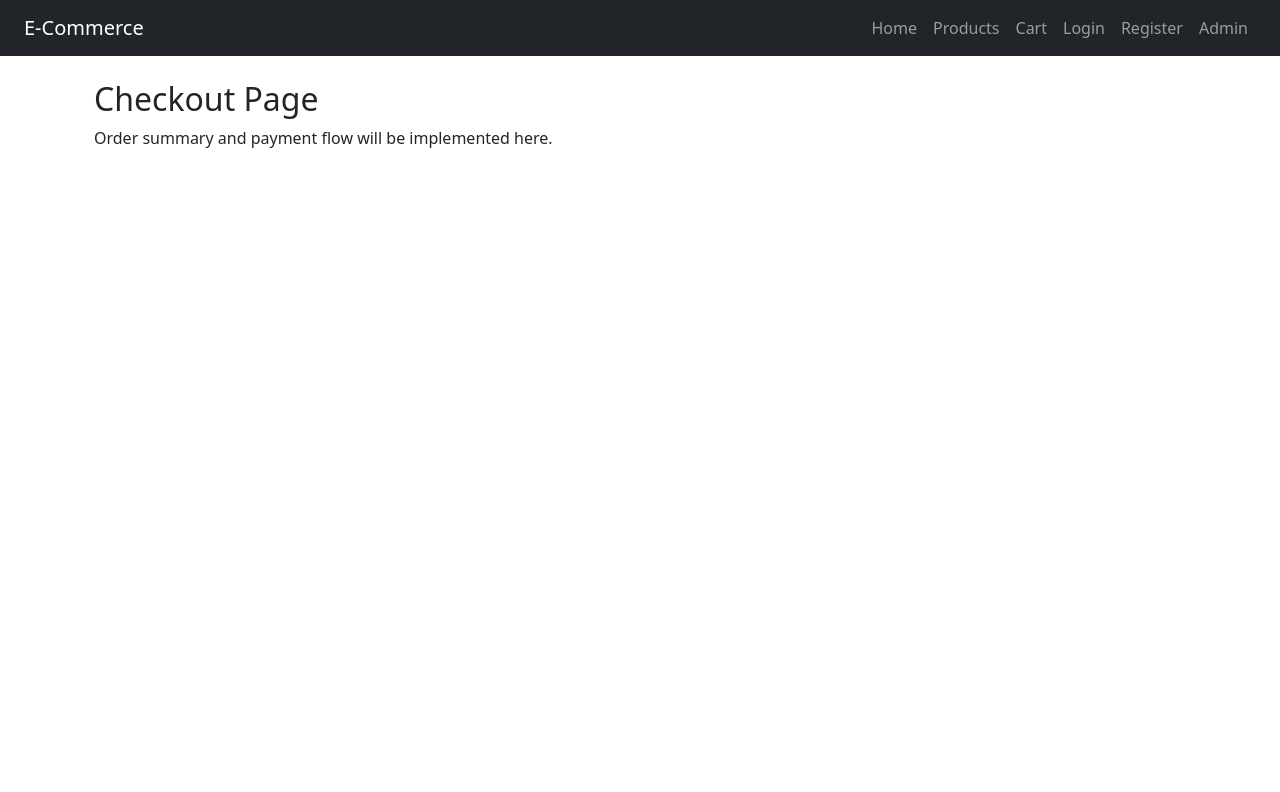
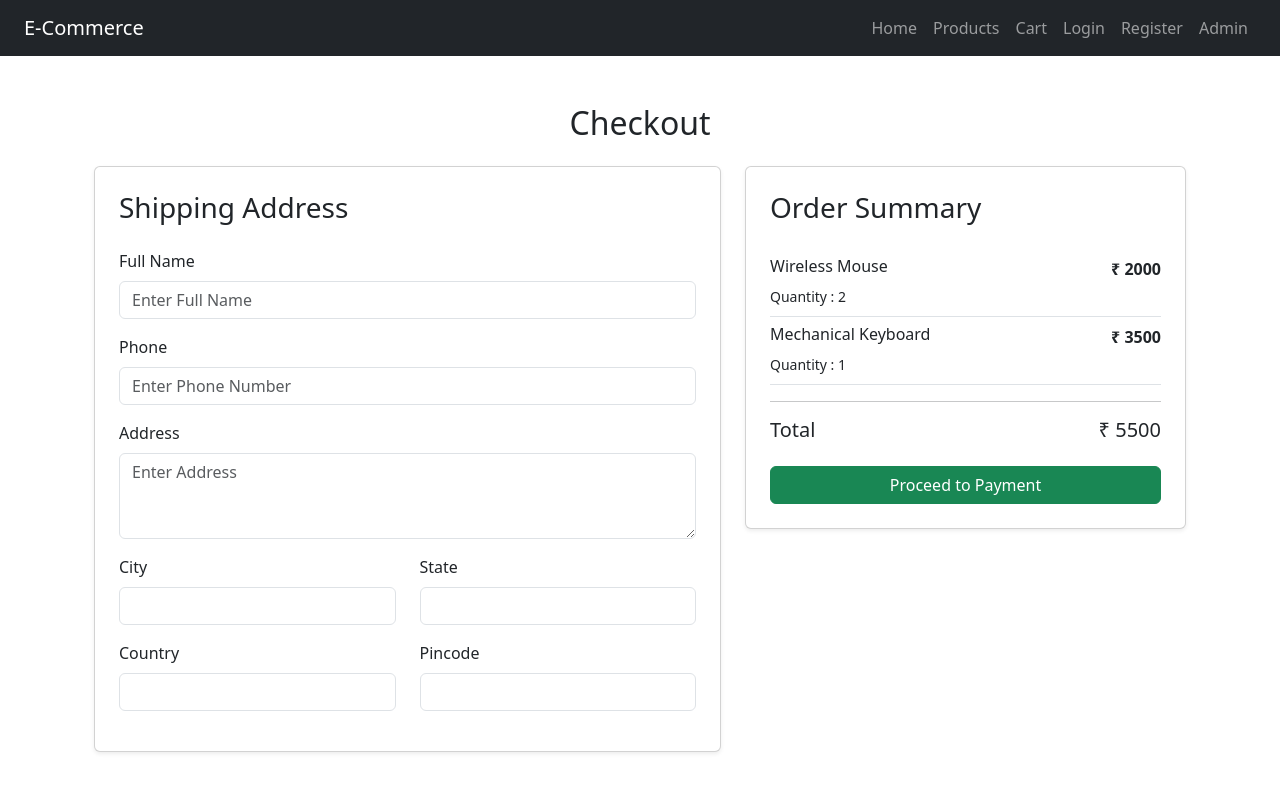
Before and after one commit to Akashr241/E-commerce, a React (Create React App) app in the folder ecommerce-frontend/: page /checkout in a window 1280 px wide. Shown: the top 792 px of the page. Built offline with nearby package versions, Linux system fonts and the light colour scheme; sample sign-in values are in the browser's storage.

Commit message:
add the checkout page in frontend with react , add   products

```diff
--- /dev/null
+++ b/ecommerce-frontend/src/components/CheckoutForm.jsx
@@ -0,0 +1,95 @@
+import React from "react";
+
+const CheckoutForm = ({ formData, handleChange }) => {
+  return (
+    <div className="card p-4 shadow-sm">
+      <h3 className="mb-4">Shipping Address</h3>
+
+      <div className="mb-3">
+        <label className="form-label">Full Name</label>
+        <input
+          type="text"
+          className="form-control"
+          name="fullName"
+          value={formData.fullName}
+          onChange={handleChange}
+          placeholder="Enter Full Name"
+        />
+      </div>
+
+      <div className="mb-3">
+        <label className="form-label">Phone</label>
+        <input
+          type="text"
+          className="form-control"
+          name="phone"
+          value={formData.phone}
+          onChange={handleChange}
+          placeholder="Enter Phone Number"
+        />
+      </div>
+
+      <div className="mb-3">
+        <label className="form-label">Address</label>
+        <textarea
+          className="form-control"
+          rows="3"
+          name="address"
+          value={formData.address}
+          onChange={handleChange}
+          placeholder="Enter Address"
+        />
+      </div>
+
+      <div className="row">
+        <div className="col-md-6 mb-3">
+          <label className="form-label">City</label>
+          <input
+            type="text"
+            className="form-control"
+            name="city"
+            value={formData.city}
+            onChange={handleChange}
+          />
+        </div>
+
+        <div className="col-md-6 mb-3">
+          <label className="form-label">State</label>
+          <input
+            type="text"
+            className="form-control"
+            name="state"
+            value={formData.state}
+            onChange={handleChange}
+          />
+        </div>
+      </div>
+
+      <div className="row">
+        <div className="col-md-6 mb-3">
+          <label className="form-label">Country</label>
+          <input
+            type="text"
+            className="form-control"
+            name="country"
+            value={formData.country}
+            onChange={handleChange}
+          />
+        </div>
+
+        <div className="col-md-6 mb-3">
+          <label className="form-label">Pincode</label>
+          <input
+            type="text"
+            className="form-control"
+            name="pincode"
+            value={formData.pincode}
+            onChange={handleChange}
+          />
+        </div>
+      </div>
+    </div>
+  );
+};
+
+export default CheckoutForm;
--- /dev/null
+++ b/ecommerce-frontend/src/components/OrderSummary.jsx
@@ -0,0 +1,48 @@
+import React from "react";
+
+const OrderSummary = ({ cartItems }) => {
+
+  const total = cartItems.reduce(
+    (sum, item) => sum + item.subTotal,
+    0
+  );
+
+  return (
+    <div className="card p-4 shadow-sm">
+      <h3 className="mb-4">Order Summary</h3>
+
+      {cartItems.length === 0 ? (
+        <p>Your cart is empty.</p>
+      ) : (
+        <>
+          {cartItems.map((item) => (
+            <div
+              key={item.id}
+              className="d-flex justify-content-between border-bottom py-2"
+            >
+              <div>
+                <h6>{item.productName}</h6>
+                <small>Quantity : {item.quantity}</small>
+              </div>
+
+              <strong>₹ {item.subTotal}</strong>
+            </div>
+          ))}
+
+          <hr />
+
+          <div className="d-flex justify-content-between">
+            <h5>Total</h5>
+            <h5>₹ {total}</h5>
+          </div>
+
+          <button className="btn btn-success w-100 mt-3">
+            Proceed to Payment
+          </button>
+        </>
+      )}
+    </div>
+  );
+};
+
+export default OrderSummary;
--- a/ecommerce-frontend/src/pages/Checkout.jsx
+++ b/ecommerce-frontend/src/pages/Checkout.jsx
@@ -1,12 +1,84 @@
-import React from "react";
+import React, { useEffect, useState } from "react";
+import CheckoutForm from "../components/CheckoutForm";
+import OrderSummary from "../components/OrderSummary";
 
-function Checkout() {
+const Checkout = () => {
+
+  const [formData, setFormData] = useState({
+    fullName: "",
+    phone: "",
+    address: "",
+    city: "",
+    state: "",
+    country: "",
+    pincode: "",
+  });
+
+  const [cartItems, setCartItems] = useState([]);
+
+  useEffect(() => {
+
+    // Temporary Data
+    // Replace with Spring Boot API later
+
+    setCartItems([
+      {
+        id: 1,
+        productName: "Wireless Mouse",
+        quantity: 2,
+        subTotal: 2000,
+      },
+      {
+        id: 2,
+        productName: "Mechanical Keyboard",
+        quantity: 1,
+        subTotal: 3500,
+      },
+    ]);
+
+  }, []);
+
+  const handleChange = (e) => {
+
+    setFormData({
+      ...formData,
+      [e.target.name]: e.target.value,
+    });
+
+  };
+
   return (
-    <div className="container mt-4">
-      <h2>Checkout Page</h2>
-      <p>Order summary and payment flow will be implemented here.</p>
+
+    <div className="container mt-5">
+
+      <h2 className="text-center mb-4">
+        Checkout
+      </h2>
+
+      <div className="row">
+
+        <div className="col-md-7">
+
+          <CheckoutForm
+            formData={formData}
+            handleChange={handleChange}
+          />
+
+        </div>
+
+        <div className="col-md-5">
+
+          <OrderSummary
+            cartItems={cartItems}
+          />
+
+        </div>
+
+      </div>
+
     </div>
+
   );
-}
+};
 
 export default Checkout;
```
